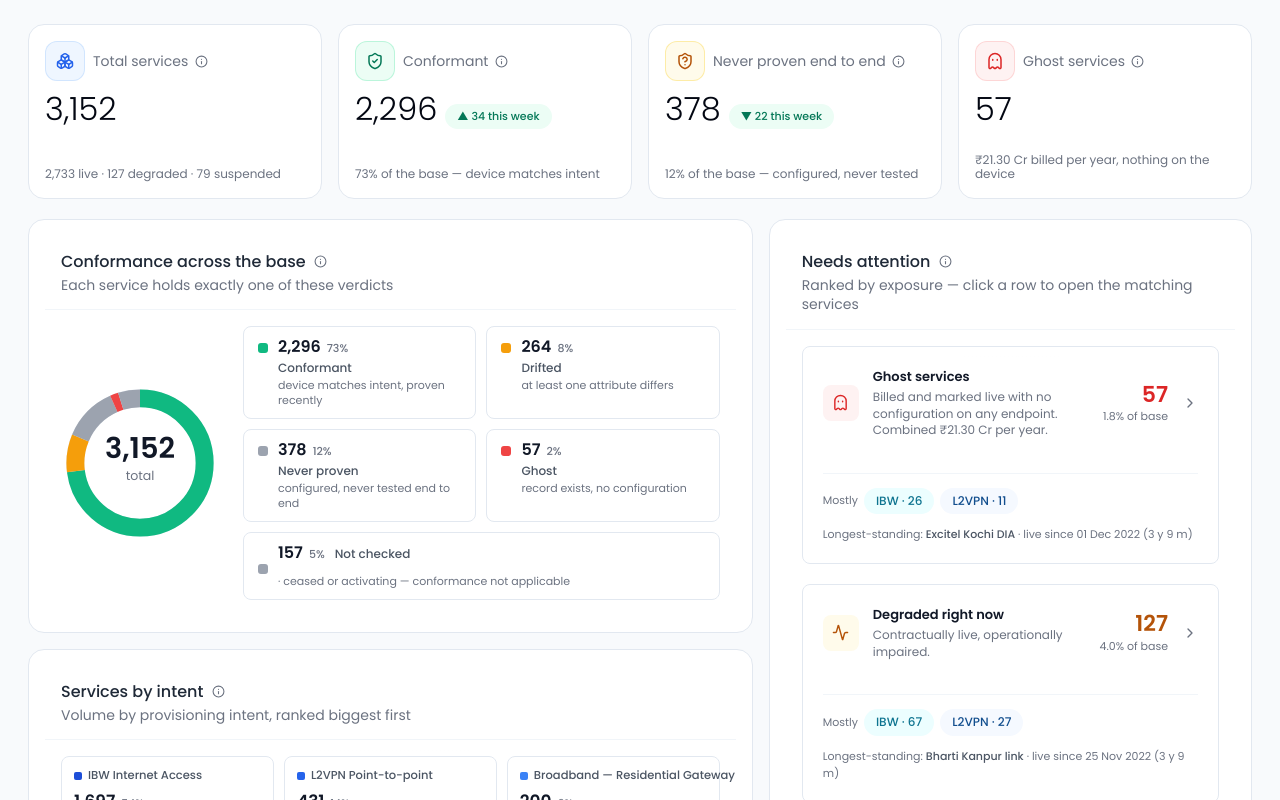
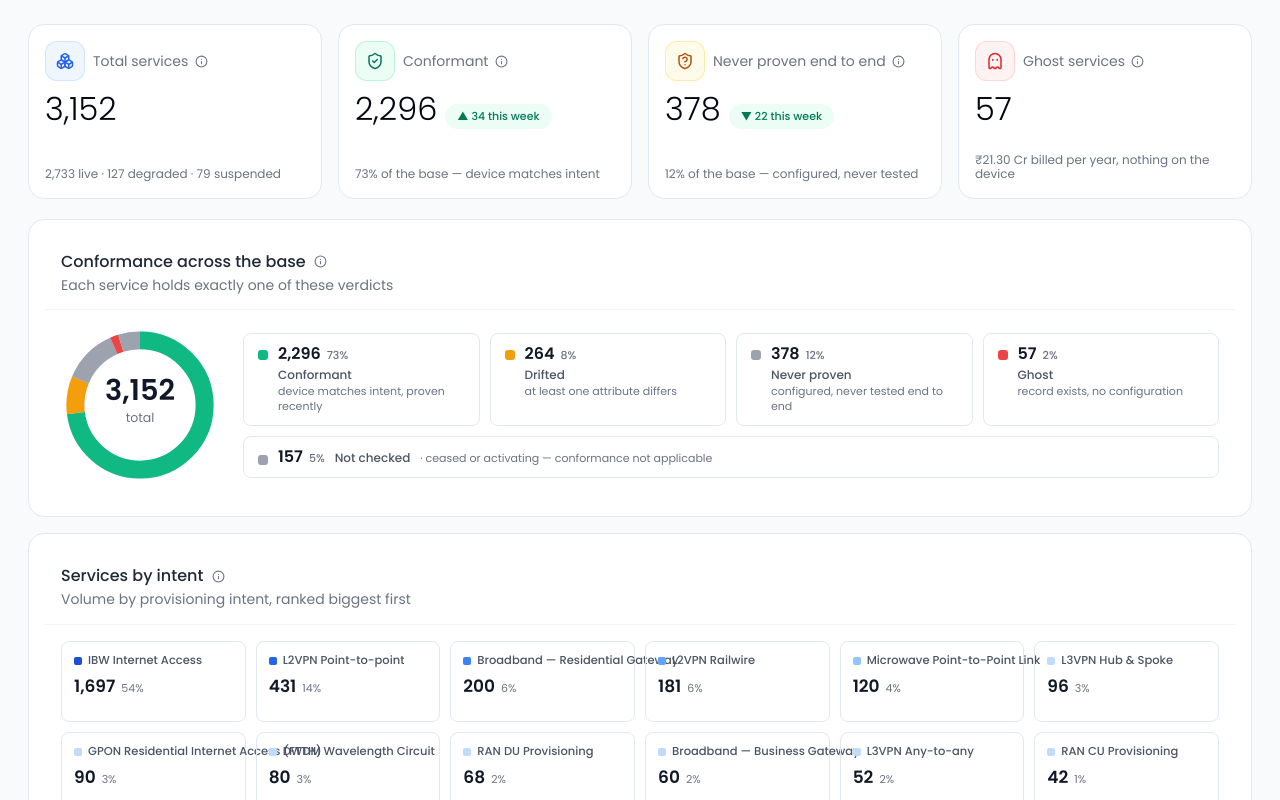
Before and after one commit to jayesh-vision/LCM-Orchestrator, a React (Vite) app: page /inventory in a window 1280 px wide. Shown: the top 800 px of the page. Built offline with nearby package versions, Linux system fonts and the light colour scheme.

Commit message:
Remove "Needs attention" card

```diff
--- a/src/pages/ServiceInventory.tsx
+++ b/src/pages/ServiceInventory.tsx
@@ -1,16 +1,16 @@
 import { useMemo, useState } from 'react'
 import { Link, useNavigate } from 'react-router-dom'
 import { useClearQuery, useQueryPatch, useQueryState, useScrollToResultsOnDrillIn } from '@/lib/useQueryState'
-import { Activity, Boxes, ChevronRight, Eye, Ghost, GitBranch, GitCompare, RefreshCcw, ShieldCheck, ShieldQuestion, XCircle } from 'lucide-react'
+import { Boxes, Eye, Ghost, GitBranch, RefreshCcw, ShieldCheck, ShieldQuestion, XCircle } from 'lucide-react'
 import { useStore } from '@/store/useStore'
 import type { Category, Conformance, Domain, Order, Service, ServiceState } from '@/types'
 import { CATEGORIES_BY_DOMAIN, DOMAINS, domainOf } from '@/types'
 import {
   Badge, Card, CardBody, CardHead, CellMain, CellSub, DataTable,
-  FieldDropdown, FilterBanner, Kebab, Mono, Progress, Stat, stampColumn, type Column,
+  FieldDropdown, FilterBanner, Kebab, Mono, Stat, stampColumn, type Column,
 } from '@/components/ui'
 import { CHART, Donut, FILL, type FillKey } from '@/components/charts'
-import { CATEGORY_TONE, CONFORMANCE_TONE, inr, relTime, SERVICE_TONE, shortDate } from '@/lib/format'
+import { CATEGORY_TONE, CONFORMANCE_TONE, inr, relTime, SERVICE_TONE } from '@/lib/format'
 import { CONFORMANCE_ORDER, conformanceBreakdown } from '@/lib/conformance'
 import { byTraceability, serviceTrace, serviceOrigins, ORIGIN_LABEL, ORIGIN_BLURB, type ServiceOrigin } from '@/lib/traceability'
 import { CeaseServiceModal, ModifyServiceDrawer } from '@/components/ServiceChangeDialogs'
@@ -37,20 +37,6 @@ function lastChangedAt(s: Service): string | undefined {
   let latest: string | undefined
   s.history.forEach((h) => { if (!latest || Date.parse(h.at) > Date.parse(latest)) latest = h.at })
   return latest
-}
-
-/** The two categories carrying the most of a flagged group — what a NOC lead
- *  actually needs to know past the raw count: where to start looking. */
-function topCategories(matches: Service[]): { category: Category; count: number }[] {
-  const counts = new Map<Category, number>()
-  matches.forEach((s) => counts.set(s.category, (counts.get(s.category) ?? 0) + 1))
-  return [...counts.entries()].map(([category, count]) => ({ category, count })).sort((a, b) => b.count - a.count).slice(0, 2)
-}
-
-/** The longest-standing case in a flagged group — the one that's been sitting
- *  the longest, which is usually the one worth opening first. */
-function oldestOf(matches: Service[]): Service | undefined {
-  return matches.reduce<Service | undefined>((oldest, s) => (!oldest || s.liveSince < oldest.liveSince ? s : oldest), undefined)
 }
 
 /**
@@ -350,7 +336,6 @@ export default function ServiceInventory() {
           drillLabel="ghost services" onClick={() => patch({ conf: 'Ghost', state: null })} />
       </div>
 
-      <div className="grid gap-4 lg:grid-cols-[3fr_2fr]">
       <div className="flex flex-col gap-4">
         <Card className="flex flex-col">
           <CardHead title="Conformance across the base" sub="Each service holds exactly one of these verdicts"
@@ -360,11 +345,12 @@ export default function ServiceInventory() {
               size={158}
               segments={confSegs.map(({ label, value, fill, onClick }) => ({ label, value, fill, onClick }))}
             />
-              <div className="flex-1 min-w-[280px] grid sm:grid-cols-2 gap-2.5">
+            <div className="flex-1 min-w-[280px] grid sm:grid-cols-2 lg:grid-cols-4 gap-2.5">
               {confSegs.map((s) => {
-                  /* Five verdicts in a two-column grid leaves the last tile
-                     alone in its row — spanning it full width and laying it
-                     out sideways uses that row instead of leaving it blank. */
+                /* Five verdicts spread across up to four columns now that this
+                   card spans the full page width — the last tile still spans
+                   the full row (whatever the current column count is) rather
+                   than leaving a gap or wrapping into a lonely last column. */
                 const wide = s.label === 'Not checked'
                 return (
                   <button
@@ -373,7 +359,7 @@ export default function ServiceInventory() {
                     className={`flex gap-2.5 border border-line rounded-lg px-3.5 py-2.5 text-left cursor-pointer
                       transition-colors hover:bg-plane hover:border-brand-200
                       focus-visible:outline-none focus-visible:ring-[3px] focus-visible:ring-brand-100
-                        ${wide ? 'sm:col-span-2 items-center' : 'items-start'}`}
+                      ${wide ? 'col-span-full items-center' : 'items-start'}`}
                   >
                     <i className="w-2.5 h-2.5 rounded-[3px] shrink-0 mt-1.5" style={{ background: FILL[s.fill] }} aria-hidden />
                     {wide ? (
@@ -405,7 +391,7 @@ export default function ServiceInventory() {
         <Card className="flex flex-col">
           <CardHead title="Services by intent" sub="Volume by provisioning intent, ranked biggest first"
             info="Every service in the base, grouped by the template that provisioned it and ranked by volume — darker tiles carry more of the base. Click a tile to open just that intent's services." />
-            <CardBody className="vw-scroll-hint grid grid-cols-2 sm:grid-cols-3 gap-2.5 max-h-[360px] overflow-y-auto">
+          <CardBody className="vw-scroll-hint grid grid-cols-2 sm:grid-cols-3 lg:grid-cols-4 xl:grid-cols-6 gap-2.5 max-h-[360px] overflow-y-auto">
             {intentItems.map((it) => (
               <button
                 key={it.id} type="button" onClick={it.onClick}
@@ -427,94 +413,6 @@ export default function ServiceInventory() {
                 </div>
               </button>
             ))}
-            </CardBody>
-          </Card>
-        </div>
-
-        <Card className="flex flex-col">
-          <CardHead title="Needs attention" sub="Ranked by exposure — click a row to open the matching services"
-            info="The four service groups carrying operational, revenue or evidence risk right now, ranked by how much exposure each one represents. Ghost services leak revenue, degraded services break the customer experience, drifted services no longer match their order, and never-proven services carry no evidence either way." />
-          <CardBody className="flex-1 flex flex-col gap-3">
-          <div className="vw-scroll-hint flex flex-col gap-5 max-h-[640px] overflow-y-auto">
-            {([
-              {
-                key: 'ghost', label: 'Ghost services', icon: Ghost,
-                tint: 'bg-crit-50 text-crit-500', num: 'text-crit-500', bar: 'crit' as const,
-                why: `Billed and marked live with no configuration on any endpoint. Combined ${inr(ghostValue)} per year.`,
-                filter: (s: Service) => s.conformance === 'Ghost',
-                go: () => patch({ conf: 'Ghost', state: null }),
-              },
-              {
-                key: 'degraded', label: 'Degraded right now', icon: Activity,
-                tint: 'bg-warn-50 text-warn-700', num: 'text-warn-700', bar: 'warn' as const,
-                why: 'Contractually live, operationally impaired.',
-                filter: (s: Service) => s.state === 'Degraded',
-                go: () => patch({ state: 'Degraded', conf: null }),
-              },
-              {
-                key: 'drifted', label: 'Drifted from intent', icon: GitCompare,
-                tint: 'bg-warn-50 text-warn-700', num: 'text-warn-700', bar: 'warn' as const,
-                why: 'At least one attribute on the device disagrees with the order.',
-                filter: (s: Service) => s.conformance === 'Drifted',
-                go: () => patch({ conf: 'Drifted', state: null }),
-              },
-              {
-                key: 'never-proven', label: 'Never proven end to end', icon: ShieldQuestion,
-                tint: 'bg-plum-50 text-plum-700', num: 'text-plum-700', bar: 'plum' as const,
-                why: 'Configured on the device, but no end-to-end test has ever proven it.',
-                filter: (s: Service) => s.conformance === 'Never proven',
-                go: () => patch({ conf: 'Never proven', state: null }),
-              },
-            ]).map((row) => {
-              const matches = services.filter(row.filter)
-              const top = topCategories(matches)
-              const oldest = oldestOf(matches)
-              return (
-                <button
-                  key={row.key} type="button" onClick={row.go}
-                  aria-label={`${row.label}: ${matches.length}. Open the matching services`}
-                  className="flex flex-col gap-3.5 border border-line rounded-lg px-5 py-5 text-left cursor-pointer
-                    transition-colors hover:bg-plane hover:border-brand-200 group
-                    focus-visible:outline-none focus-visible:ring-[3px] focus-visible:ring-brand-100"
-                >
-                  <span className="flex items-center gap-3.5">
-                    <span className={`w-9 h-9 rounded-lg grid place-items-center shrink-0 ${row.tint}`} aria-hidden>
-                      <row.icon size={17} />
-                    </span>
-                    <span className="flex-1 min-w-0">
-                      <span className="block text-[13px] font-semibold text-ink-1">{row.label}</span>
-                      <span className="block text-[12px] text-ink-3 mt-0.5 leading-snug">{row.why}</span>
-                    </span>
-                    <span className="text-right shrink-0">
-                      <span className={`block text-[22px] font-semibold tnum leading-tight ${row.num}`}>{matches.length}</span>
-                      <span className="block text-[11px] text-ink-3">{((matches.length / services.length) * 100).toFixed(1)}% of base</span>
-                    </span>
-                    <ChevronRight size={16} className="text-ink-3 shrink-0 group-hover:text-brand-600 transition-colors" aria-hidden />
-                  </span>
-                  <Progress value={(matches.length / services.length) * 100} tone={row.bar} />
-                  {matches.length > 0 && (
-                    <div className="flex items-center justify-between gap-3 pt-3.5 border-t border-line-soft flex-wrap">
-                      <span className="flex items-center gap-1.5 flex-wrap">
-                        <span className="text-[11px] text-ink-3">Mostly</span>
-                        {top.map((t) => (
-                          <Badge key={t.category} tone={CATEGORY_TONE[t.category]}>{t.category} · {t.count}</Badge>
-                        ))}
-                      </span>
-                      {oldest && (
-                        <span className="text-[11px] text-ink-3">
-                          Longest-standing: <span className="font-medium text-ink-2">{oldest.name}</span> · live since {shortDate(oldest.liveSince)} ({oldest.ageLabel})
-                        </span>
-                      )}
-                    </div>
-                  )}
-                </button>
-              )
-            })}
-          </div>
-            <div className="pt-2 border-t border-line-soft text-[11px] text-ink-3 leading-snug">
-              Ghost, drifted and never-proven are three of the five conformance verdicts shown above.
-              Degraded is a live operational read, tracked independently of conformance.
-            </div>
           </CardBody>
         </Card>
       </div>
```
Lines whose indentation alone changed are shown as unchanged.
